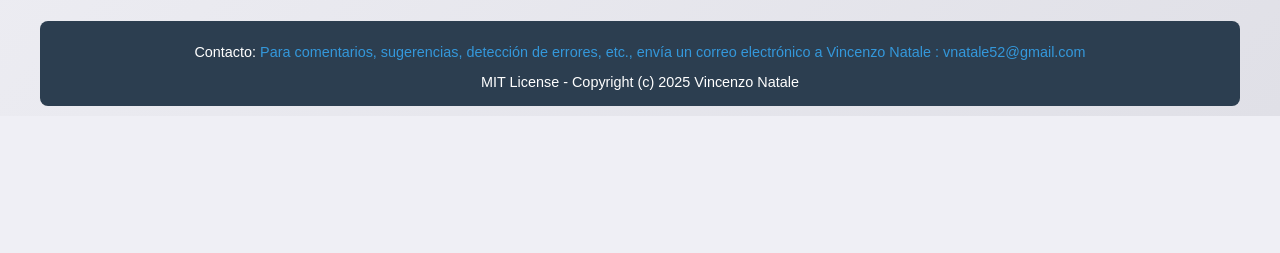
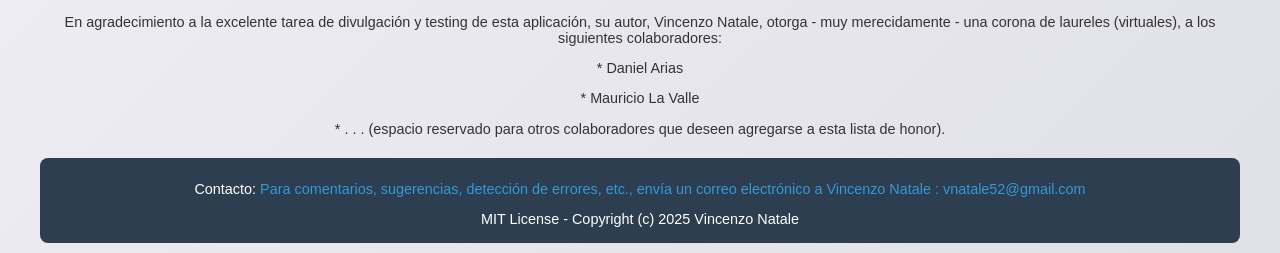
Before and after one commit to vnatale52/calculo_intereses, a Flask app: template templates/index.html in a window 1280 px wide. Shown: the part 978-1231 px from the top of the page. Before the commit the page ends 1094 px from the top, so only its background shows below. Run offline with Flask 3, Linux system fonts and the light colour scheme; the template is opened without the code that fills it, so the values that code supplies are empty; parts of the project's set-up code (start-up, migrations or seed data) failed here and were passed over.

Commit message:
Add files via upload

```diff
--- a/templates/index.html
+++ b/templates/index.html
@@ -154,11 +154,24 @@
             <p id="likes">Likes: {{ likes }}</p>
         </div>
 
+
+        <!-- Honor List -->
+        <div>
+            <p>En agradecimiento a la excelente tarea de divulgación y  testing  de esta aplicación, su autor, Vincenzo Natale, otorga - muy merecidamente - una corona de laureles (virtuales),  a los siguientes colaboradores:     </a></p>
+            <p> *   Daniel Arias </p>
+            <p> *   Mauricio La Valle </p>
+            <p> *   . . .  (espacio reservado para otros colaboradores que deseen agregarse a esta lista de honor).  </p>
+            <p> </p>
+        </div>
+
+
         <!-- Footer -->
         <div class="footer">
             <p>Contacto: <a href="mailto:vnatale52@gmail.com">Para comentarios, sugerencias, detección de errores, etc., envía un correo electrónico a Vincenzo Natale : vnatale52@gmail.com</a></p>
             <p>MIT License - Copyright (c) 2025 Vincenzo Natale</p>
-        </div>
+
+
+
     </div>
 
     <script>
```
